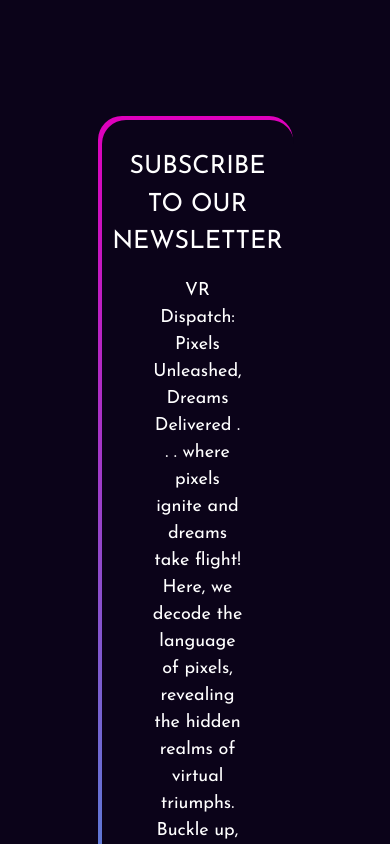
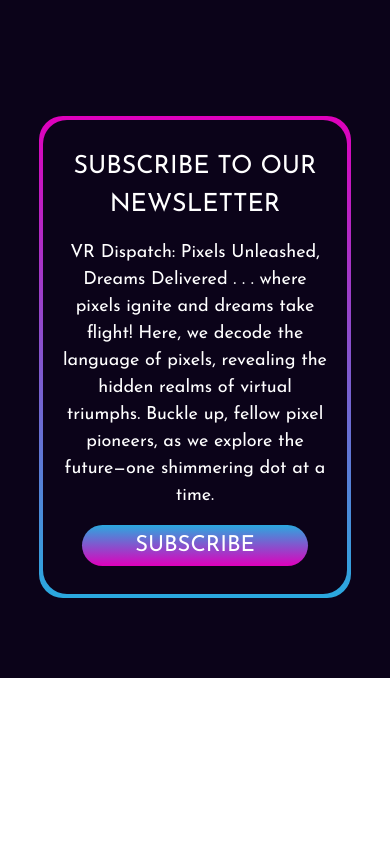
Before and after one commit to arunkrish11/next-gen, a Next.js app: page / in a window 390 px wide. Shown: the part 1140-1984 px from the top of the page. After the commit the page ends 1818 px from the top, so only its background shows below. Built offline with nearby package versions, Linux system fonts and the light colour scheme.

Commit message:
button size

```diff
--- a/src/elements/Subscribe.tsx
+++ b/src/elements/Subscribe.tsx
@@ -3,8 +3,8 @@ import React from "react";
 function Subscribe() {
   return (
     <div className="flex flex-col w-screen h-fit py-20 justify-center items-center text-white bg-[#0B0319] ">
-      <div className="w-[50%] h-fit rounded-3xl px-1 py-1 josefin-sans bg-gradient-to-b from-[#DF00BC] to-[#2AA9DF]">
-        <div className="rounded-3xl px-24 py-5 bg-[#0B0319] ">
+      <div className="w-[80%] md:w-[50%] h-fit rounded-3xl px-1 py-1 josefin-sans bg-gradient-to-b from-[#DF00BC] to-[#2AA9DF]">
+        <div className="rounded-3xl px-5 md:px-24 py-5 bg-[#0B0319] ">
           <div className="flex justify-center py-2">
             <h1 className="text-[25px] text-center">
               SUBSCRIBE TO OUR NEWSLETTER
@@ -20,7 +20,7 @@ function Subscribe() {
             </p>
           </div>
           <div className="flex justify-center py-2">
-            <button className="text-[22px] md:px-36 py-1 rounded-3xl text-center bg-gradient-to-t from-[#DF00BC] to-[#2AA9DF] ">
+            <button className="text-[22px] px-[20%] md:px-[30%] py-1 rounded-3xl text-center bg-gradient-to-t from-[#DF00BC] to-[#2AA9DF] ">
               SUBSCRIBE
             </button>
           </div>
```
